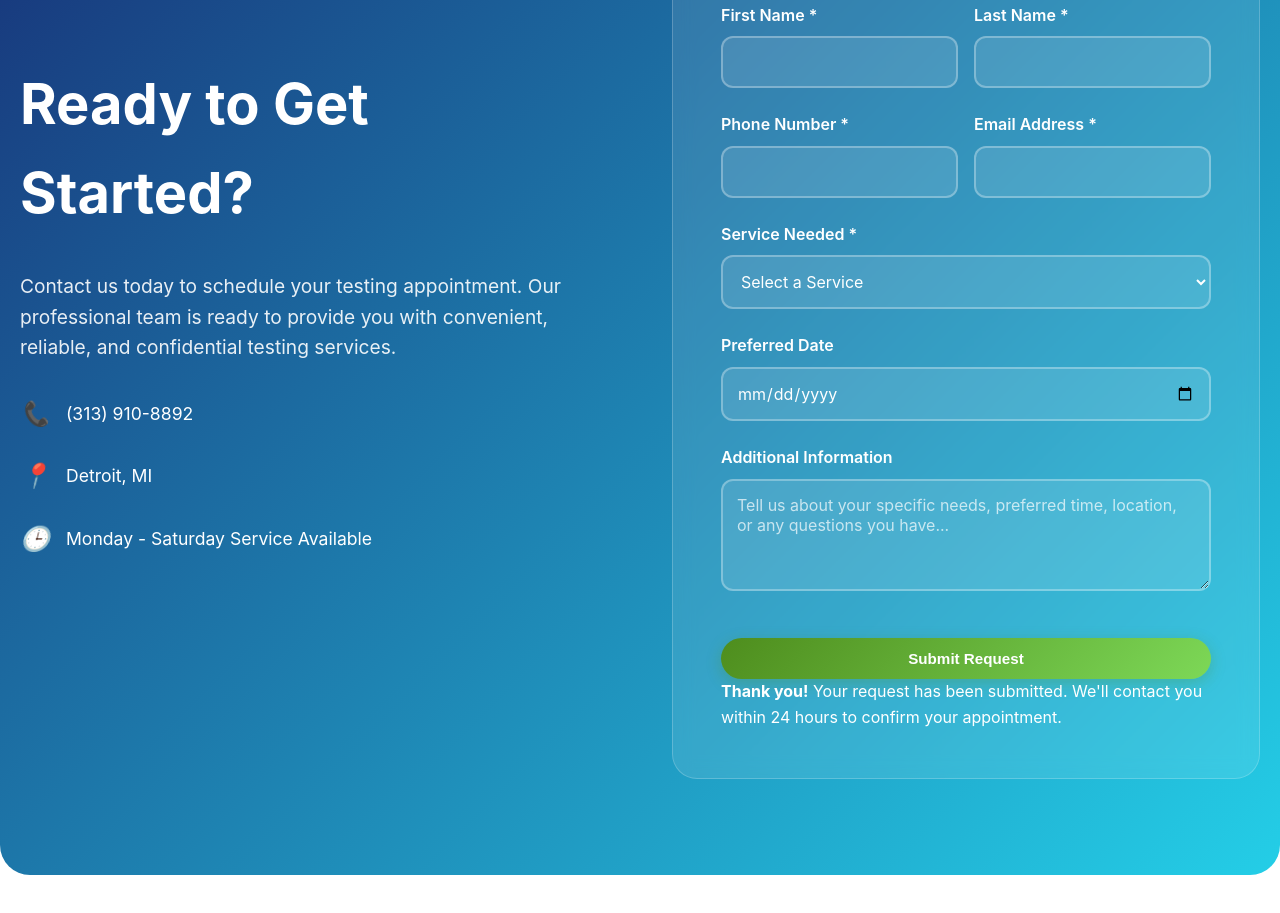
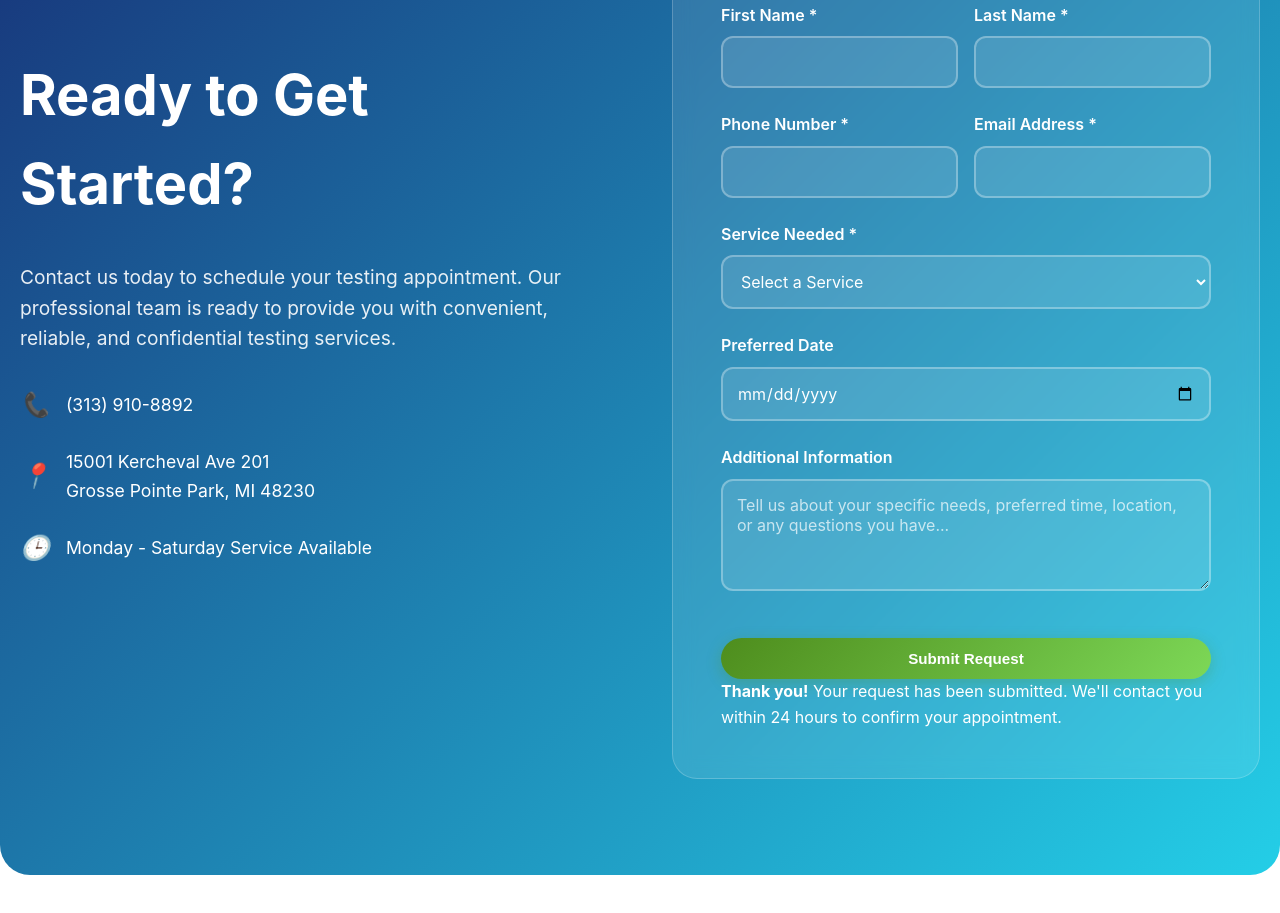
Before and after one commit to keysersoze-ai/abner-health-testing, a website: page index.html in a window 1280 px wide. Shown: the part 6605-7518 px from the top of the page. Drawn offline with Linux system fonts and the light colour scheme.

Commit message:
Update address to full Grosse Pointe Park location

```diff
--- a/index.html
+++ b/index.html
@@ -998,7 +998,7 @@
                             </div>
                             <div class="contact-item">
                                 <i>📍</i>
-                                <span>Detroit, MI</span>
+                                <span>15001 Kercheval Ave 201<br>Grosse Pointe Park, MI 48230</span>
                             </div>
                             <div class="contact-item">
                                 <i>🕒</i>
```
